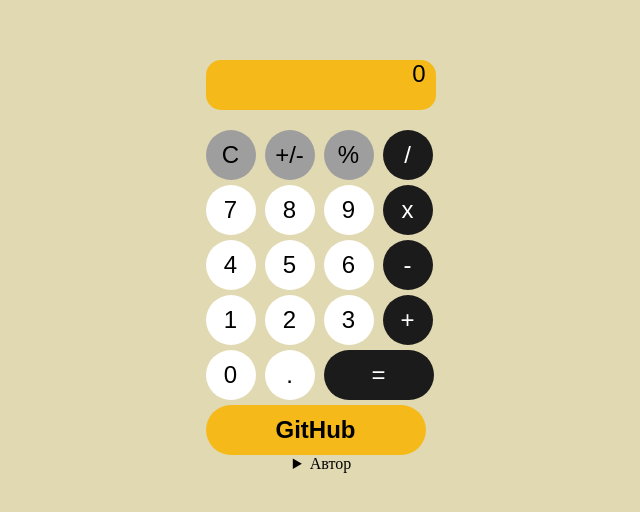
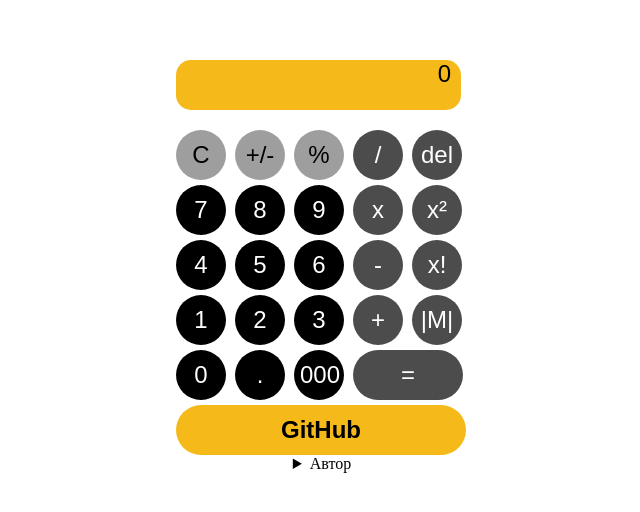
Before and after one commit to avers52/Recipes-for-automatic-coffee-preparation, a plain HTML site: page calculator.html in a window 1280 px wide. Shown: the part 134-646 px from the top of the page, without its empty margins (318-958 px from the left). Drawn offline with Linux system fonts and the light colour scheme.

Commit message:
поменя фон и цвета кнопок и добавли кнопки

```diff
--- a/calculator.html
+++ b/calculator.html
@@ -18,10 +18,11 @@
     <div>
       <!--горизонтальный ряд из четырех кнопок-->
       <div>
-        <button id="btn_op_clear" class="my-btn secondary">C</button>
+        <button id="btn_op_clear" class="my-btn secondary">C</button>    <!-- про тэг кнопки: https://www.w3schools.com/tags/tag_button.asp   -->
         <button id="btn_op_sign" class="my-btn secondary">+/-</button>
         <button id="btn_op_percent" class="my-btn secondary">%</button>
         <button id="btn_op_div" class="my-btn primary">/</button>
+        <button id="btn_op_backspace" class="my-btn primary">del</button>
       </div>
 
       <div>
@@ -29,6 +30,7 @@
         <button id="btn_digit_8" class="my-btn">8</button>
         <button id="btn_digit_9" class="my-btn">9</button>
         <button id="btn_op_mult" class="my-btn primary">x</button>
+        <button id="btn_op_square" class="my-btn primary">x²</button>
       </div>
 
       <div>
@@ -36,6 +38,7 @@
         <button id="btn_digit_5" class="my-btn">5</button>
         <button id="btn_digit_6" class="my-btn">6</button>
         <button id="btn_op_minus" class="my-btn primary">-</button>
+        <button id="btn_op_factorail" class="my-btn primary">x!</button>
       </div>
 
       <div>
@@ -43,14 +46,15 @@
         <button id="btn_digit_2" class="my-btn">2</button>
         <button id="btn_digit_3" class="my-btn">3</button>
         <button id="btn_op_plus" class="my-btn primary">+</button>
+        <button id="btn_op_abs" class="my-btn primary">|M|</button>
       </div>
 
       <div>
         <button id="btn_digit_0" class="my-btn">0</button>
         <button id="btn_digit_dot" class="my-btn">.</button>
+        <button id="btn_op_000" class="my-btn">000</button>
         <button id="btn_op_equal" class="my-btn primary execute">=</button>
       </div>
-
       <!-- Кнопка "GitHub" -->
       <div>
         <button id="btn_github" class="my-btn github">GitHub</button>
--- a/style.css
+++ b/style.css
@@ -6,8 +6,8 @@
   height: 50px;                /* задаем высоту кнопки */
   border-radius: 50%;          /* округляем кнопку */
   border: none;                /* отключаем обводку */
-  background: #ffffff;         /* кофейный цвет вместо серого */
-  color: rgb(0, 0, 0);                /* задаем белый цвет текста внутри кнопки */
+  background: #000000;         /* кофейный цвет вместо серого */
+  color: rgb(255, 255, 255);                /* задаем белый цвет текста внутри кнопки */
   font-size: 1.5rem;           /* увеличим размер шрифта */
   font-family: Arial, Helvetica, sans-serif; /* сменим шрифт */
   cursor: pointer;             /* при наведении на кнопку курсор будет изменен
@@ -17,7 +17,7 @@
 
 /* hover - это состояние элемента, когда на него наведен курсор */
 .my-btn:hover {
-  background: #8B4513;
+  background: #d6f71c;
 }
 
 /* active - это состояние активации элемента. В случае кнопки - нажатие на нее */
@@ -27,7 +27,7 @@
 
 /* селектор для кнопок первостепенных операций */
 .my-btn.primary {
-  background: #1b1b1b;
+  background: #4d4c4c;
   color: rgb(255, 255, 255);
 }
 
@@ -45,7 +45,7 @@
 
 /* селектор для кнопки GitHub */
 .my-btn.github {
-  width: 220px;
+  width: 290px;
   max-width: 100%;
   border-radius: 30px;
   background: rgb(245, 186, 26);
@@ -58,7 +58,7 @@
 /* селектор для поля вывода результата */
 .result {
   border-radius: 15px;
-  width: 220px;
+  width: 275px;
   height: 50px;
   margin-bottom: 15px;         /* отступ снизу */
   padding-right: 10px;         /* выступ справа */
@@ -70,7 +70,7 @@
 }
 
 body {
-  background-color: #e0d9b2;
+  background-color: #ffffff;
   display: flex;
   justify-content: center;
   align-items: center;
```
